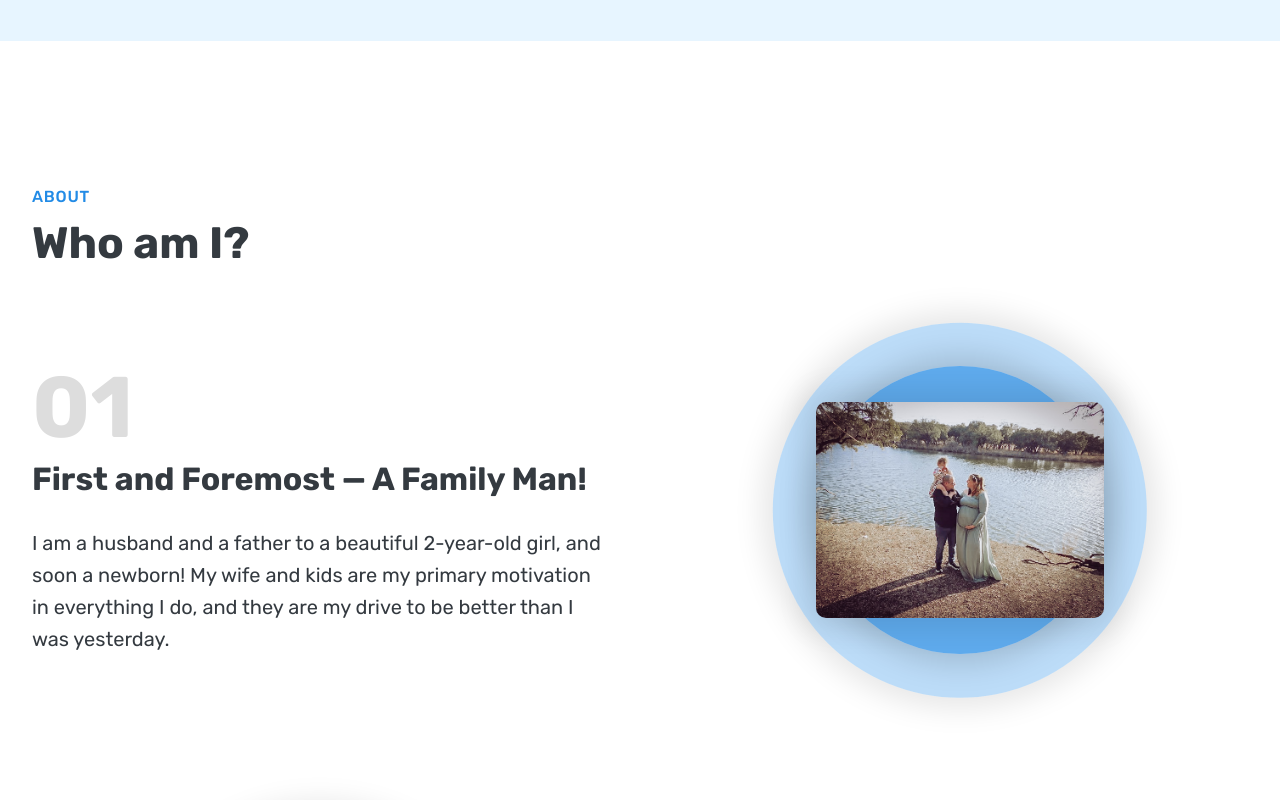
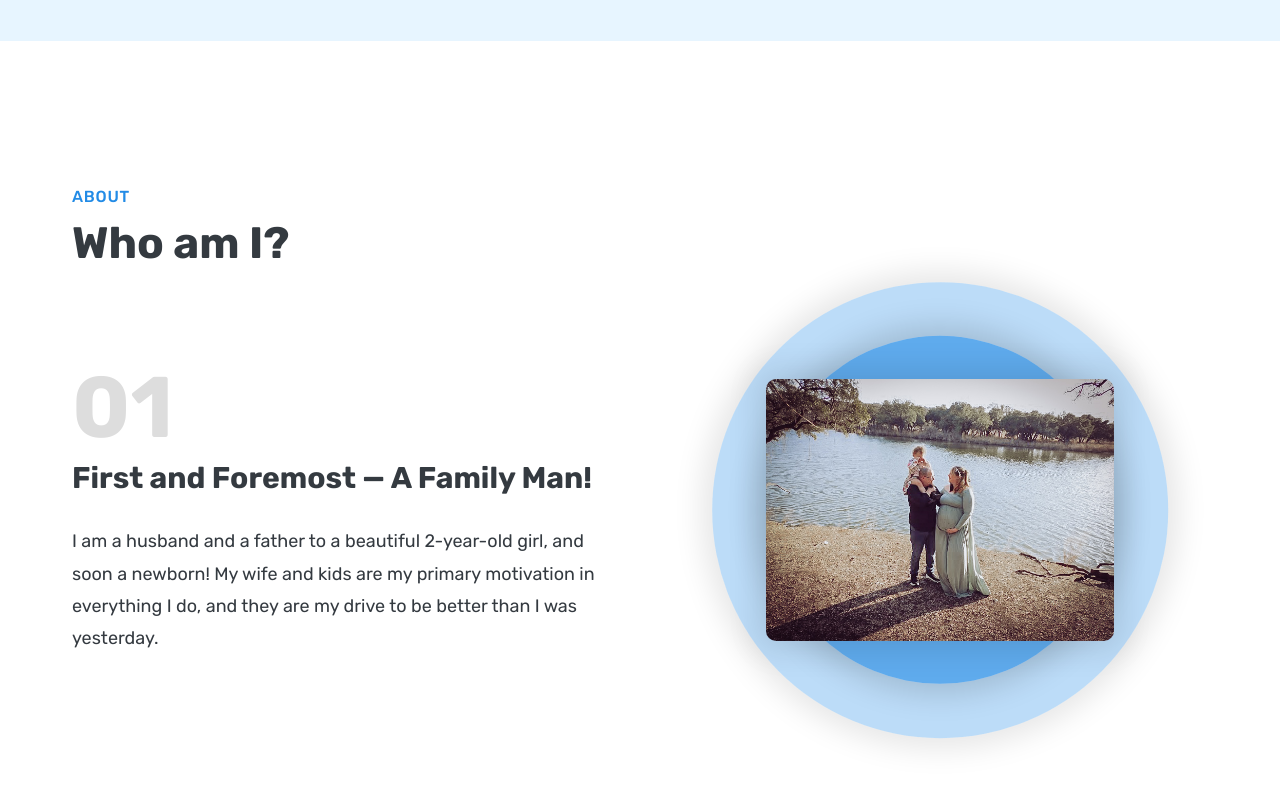
Before and after one commit to MatthewPalmer9/mattpdev, a React (Create React App) app: page / in a window 1280 px wide. Shown: the part 680-1480 px from the top of the page. Built offline with nearby package versions, Linux system fonts and the light colour scheme.

Commit message:
changed the row gap in the About section.

```diff
--- a/src/index.css
+++ b/src/index.css
@@ -62,7 +62,7 @@ body .grid-two-cols {
 }
 
 body .row-gap {
-  row-gap: 20rem;
+  row-gap: 30rem;
 }
 
 body .center-v {
@@ -626,7 +626,7 @@ body .section-about .heading-secondary {
 }
 
 body .section-about .container {
-  max-width: 130rem;
+  max-width: 120rem;
   margin: 9.6rem auto;
   padding: 1.6rem 3.2rem;
 }
@@ -648,13 +648,13 @@ body .section-about .container .about-text-container .number {
 }
 
 body .section-about .container .about-text-container h3 {
-  font-size: 3.2rem;
+  font-size: 3rem;
   margin-bottom: 3.2rem;
 }
 
 body .section-about .container .about-text-container .about-description {
-  font-size: 2rem;
-  line-height: 1.6;
+  font-size: 1.8rem;
+  line-height: 1.8;
 }
 
 body .section-about .container .about-img-container {
@@ -682,8 +682,8 @@ body .section-about .container .about-img-container::before, body .section-about
 }
 
 body .section-about .container .about-img-container::before {
-  width: 65%;
-  padding-bottom: 65%;
+  width: 85%;
+  padding-bottom: 85%;
   background-color: rgba(34, 139, 230, 0.3);
   z-index: -2;
   -webkit-box-shadow: 0 0 3rem 1rem rgba(0, 0, 0, 0.1);
@@ -691,8 +691,8 @@ body .section-about .container .about-img-container::before {
 }
 
 body .section-about .container .about-img-container::after {
-  width: 50%;
-  padding-bottom: 50%;
+  width: 65%;
+  padding-bottom: 65%;
   z-index: -1;
   background-color: rgba(34, 139, 230, 0.6);
   -webkit-box-shadow: 0 0 3rem 1rem rgba(0, 0, 0, 0.15);
@@ -700,7 +700,7 @@ body .section-about .container .about-img-container::after {
 }
 
 body .section-about .container .about-img-container .about-img {
-  width: 50%;
+  width: 65%;
   border-radius: 1rem;
   -webkit-transition: all 0.3s;
   transition: all 0.3s;
--- a/src/index.scss
+++ b/src/index.scss
@@ -50,7 +50,7 @@ body {
     }
 
     .row-gap {
-        row-gap: 20rem;
+        row-gap: 30rem;
     }
 
     .center-v {
@@ -521,7 +521,7 @@ body {
         }
 
         .container {
-            max-width: 130rem;
+            max-width: 120rem;
             margin: 9.6rem auto;
             padding: 1.6rem 3.2rem;
 
@@ -545,13 +545,13 @@ body {
                 }
 
                 h3 {
-                    font-size: 3.2rem;
+                    font-size: 3rem;
                     margin-bottom: 3.2rem;
                 }
 
                 .about-description {
-                    font-size: 2rem;
-                    line-height: 1.6;
+                    font-size: 1.8rem;
+                    line-height: 1.8;
                 }
             }
 
@@ -572,23 +572,23 @@ body {
                 }
 
                 &::before {
-                    width: 65%;
-                    padding-bottom: 65%;
+                    width: 85%;
+                    padding-bottom: 85%;
                     background-color: rgba(34, 139, 230, 0.3);
                     z-index: -2;
                     box-shadow: 0 0 3rem 1rem rgba(0, 0, 0, 0.1);
                 }
 
                 &::after {
-                    width: 50%;
-                    padding-bottom: 50%;
+                    width: 65%;
+                    padding-bottom: 65%;
                     z-index: -1;
                     background-color: rgba(34, 139, 230, 0.6);
                     box-shadow: 0 0 3rem 1rem rgba(0, 0, 0, 0.15);
                 }
 
                 .about-img {
-                    width: 50%;
+                    width: 65%;
                     border-radius: 1rem;
                     transition: all 0.3s;
                     box-shadow: 0 0 3rem 1rem rgba(0, 0, 0, 0.1);
```
Also changed, not shown: 2 other files (tests, documents, lock files or other folders).
